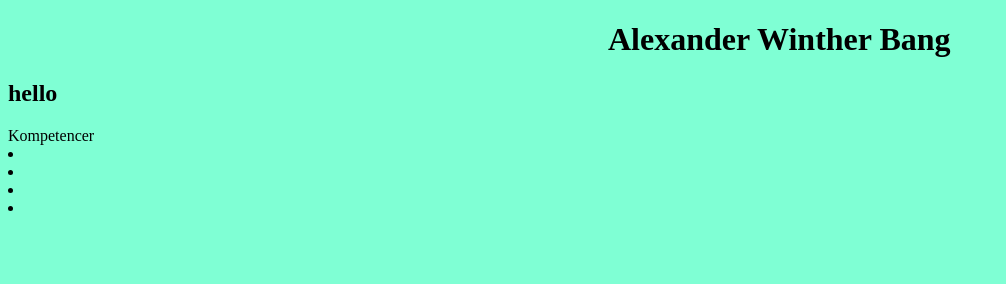
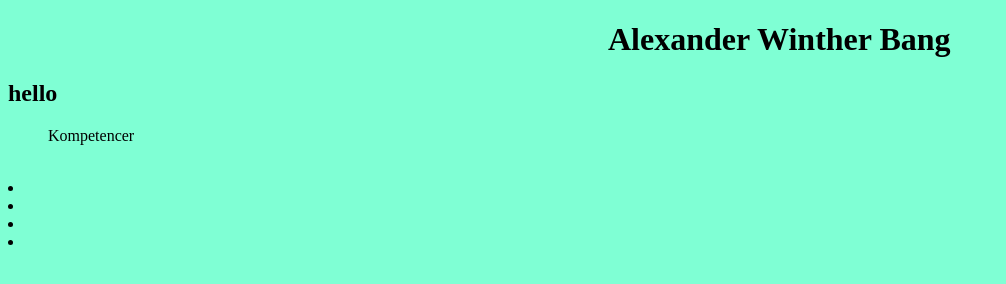
Before and after one commit to AlexanderWinther/first-git-project, a plain HTML site: page index.html in a window 1280 px wide. Shown: the whole page, without its empty margins (0-1006 px from the left). Drawn offline with Linux system fonts and the light colour scheme.

Commit message:
changed ul1 to ul

```diff
--- a/index.html
+++ b/index.html
@@ -9,7 +9,7 @@
 <h1>Alexander Winther Bang</h1>
 <h2>hello</h2>
 <header>
-    <ul1>Kompetencer</ul1>
+    <ul>Kompetencer</ul>
     <img
     />
     <nav>
```
